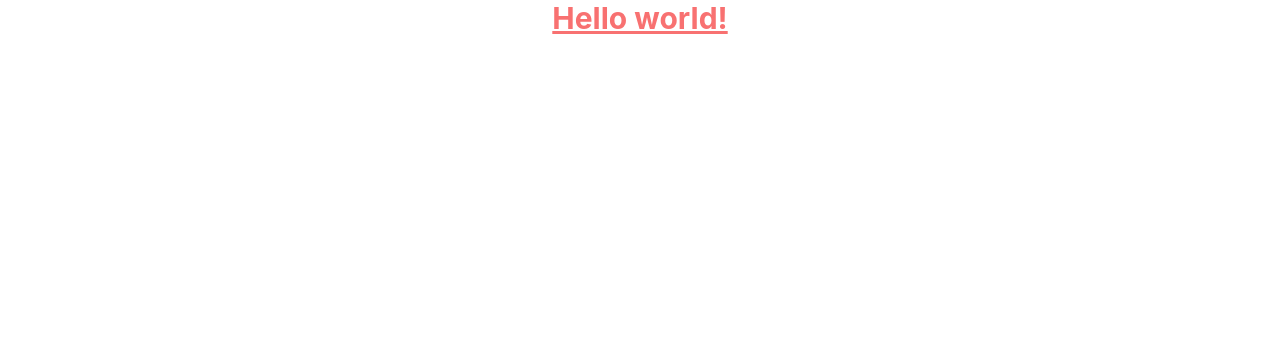
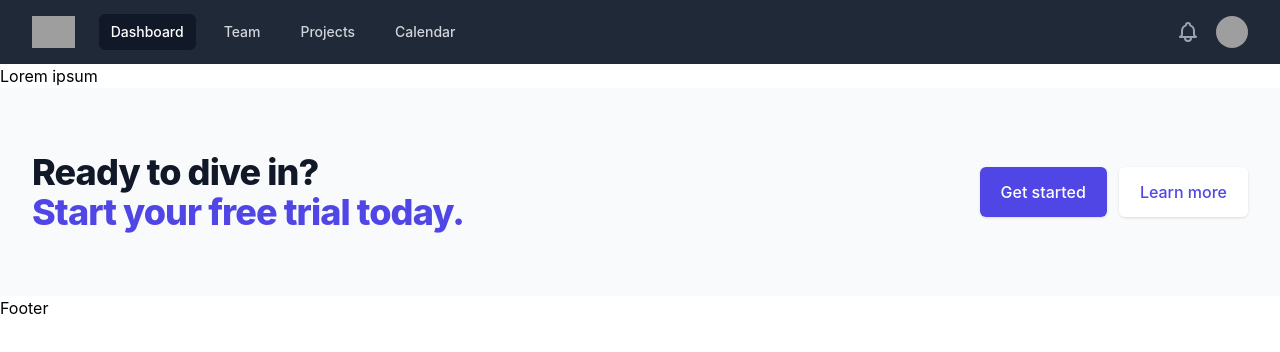
Before and after one commit to Shoyayeb/homeService-react, a React (Create React App) app: page / in a window 1280 px wide. Shown: the top 352 px of the page. Built offline with nearby package versions, Linux system fonts and the light colour scheme; grey boxes are pictures that could not be loaded.

Commit message:
folder structure

```diff
--- a/package.json
+++ b/package.json
@@ -3,6 +3,8 @@
   "version": "0.1.0",
   "private": true,
   "dependencies": {
+    "@headlessui/react": "^1.4.3",
+    "@heroicons/react": "^1.0.5",
     "@testing-library/jest-dom": "^5.16.1",
     "@testing-library/react": "^12.1.2",
     "@testing-library/user-event": "^13.5.0",
@@ -12,6 +14,7 @@
     "@types/react-dom": "^17.0.11",
     "react": "^17.0.2",
     "react-dom": "^17.0.2",
+    "react-router-dom": "6",
     "react-scripts": "5.0.0",
     "typescript": "^4.5.5",
     "web-vitals": "^2.1.4"
--- a/src/App.tsx
+++ b/src/App.tsx
@@ -1,12 +1,19 @@
-import React from 'react';
-import "./App.css";
+import React from "react";
+import { Route, Routes } from "react-router-dom";
+import Home from "./Pages/Home/Home";
+import Footer from "./Pages/Shared/Footer/Footer";
+import Navbar from "./Pages/Shared/Navbar/Navbar";
 
 function App() {
   return (
-    <div className="App">
-      <h1 className="text-3xl font-bold underline text-red-400">
-        Hello world!
-      </h1>
+    <div>
+      <Navbar />
+      <h1>Lorem ipsum</h1>
+      <Routes>
+        <Route path="/" element={<Home />} />
+        <Route path="/home" element={<Home />} />
+      </Routes>
+      <Footer />
     </div>
   );
 }
--- /dev/null
+++ b/src/Pages/Home/Home.tsx
@@ -0,0 +1,37 @@
+import React from "react";
+import { Link } from "react-router-dom";
+
+const Home = () => {
+  return (
+    <div className="bg-gray-50">
+      <div className="max-w-7xl mx-auto py-12 px-4 sm:px-6 lg:py-16 lg:px-8 lg:flex lg:items-center lg:justify-between">
+        <h2 className="text-3xl font-extrabold tracking-tight text-gray-900 sm:text-4xl">
+          <span className="block">Ready to dive in?</span>
+          <span className="block text-indigo-600">
+            Start your free trial today.
+          </span>
+        </h2>
+        <div className="mt-8 flex lg:mt-0 lg:flex-shrink-0">
+          <div className="inline-flex rounded-md shadow">
+            <Link
+              to="/home"
+              className="inline-flex items-center justify-center px-5 py-3 border border-transparent text-base font-medium rounded-md text-white bg-indigo-600 hover:bg-indigo-700"
+            >
+              Get started
+            </Link>
+          </div>
+          <div className="ml-3 inline-flex rounded-md shadow">
+            <Link
+              to="/login"
+              className="inline-flex items-center justify-center px-5 py-3 border border-transparent text-base font-medium rounded-md text-indigo-600 bg-white hover:bg-indigo-50"
+            >
+              Learn more
+            </Link>
+          </div>
+        </div>
+      </div>
+    </div>
+  );
+};
+
+export default Home;
--- /dev/null
+++ b/src/Pages/Shared/Footer/Footer.tsx
@@ -0,0 +1,11 @@
+import React from "react";
+
+const Footer = () => {
+  return (
+    <div>
+      <h1>Footer</h1>
+    </div>
+  );
+};
+
+export default Footer;
--- /dev/null
+++ b/src/Pages/Shared/Navbar/Navbar.tsx
@@ -0,0 +1,168 @@
+import { Disclosure, Menu, Transition } from "@headlessui/react";
+import { BellIcon, MenuIcon, XIcon } from "@heroicons/react/outline";
+import React, { Fragment } from "react";
+import { Link } from "react-router-dom";
+const Navbar = () => {
+  const navigation = [
+    { name: "Dashboard", to: "/home", current: true },
+    { name: "Team", to: "/login", current: false },
+    { name: "Projects", to: "/project", current: false },
+    { name: "Calendar", to: "/errrr", current: false },
+  ];
+  function classNames(...classes: any) {
+    return classes.filter(Boolean).join(" ");
+  }
+  return (
+    <Disclosure as="nav" className="bg-gray-800">
+      {({ open }) => (
+        <>
+          <div className="max-w-7xl mx-auto px-2 sm:px-6 lg:px-8">
+            <div className="relative flex items-center justify-between h-16">
+              <div className="absolute inset-y-0 left-0 flex items-center sm:hidden">
+                {/* Mobile menu button*/}
+                <Disclosure.Button className="inline-flex items-center justify-center p-2 rounded-md text-gray-400 hover:text-white hover:bg-gray-700 focus:outline-none focus:ring-2 focus:ring-inset focus:ring-white">
+                  <span className="sr-only">Open main menu</span>
+                  {open ? (
+                    <XIcon className="block h-6 w-6" aria-hidden="true" />
+                  ) : (
+                    <MenuIcon className="block h-6 w-6" aria-hidden="true" />
+                  )}
+                </Disclosure.Button>
+              </div>
+              <div className="flex-1 flex items-center justify-center sm:items-stretch sm:justify-start">
+                <div className="flex-shrink-0 flex items-center">
+                  <img
+                    className="block lg:hidden h-8 w-auto"
+                    src="https://tailwindui.com/img/logos/workflow-mark-indigo-500.svg"
+                    alt="Workflow"
+                  />
+                  <img
+                    className="hidden lg:block h-8 w-auto"
+                    src="https://tailwindui.com/img/logos/workflow-logo-indigo-500-mark-white-text.svg"
+                    alt="Workflow"
+                  />
+                </div>
+                <div className="hidden sm:block sm:ml-6">
+                  <div className="flex space-x-4">
+                    {navigation.map((item) => (
+                      <Link
+                        key={item.name}
+                        to={item.to}
+                        className={classNames(
+                          item.current
+                            ? "bg-gray-900 text-white"
+                            : "text-gray-300 hover:bg-gray-700 hover:text-white",
+                          "px-3 py-2 rounded-md text-sm font-medium"
+                        )}
+                        aria-current={item.current ? "page" : undefined}
+                      >
+                        {item.name}
+                      </Link>
+                    ))}
+                  </div>
+                </div>
+              </div>
+              <div className="absolute inset-y-0 right-0 flex items-center pr-2 sm:static sm:inset-auto sm:ml-6 sm:pr-0">
+                <button
+                  type="button"
+                  className="bg-gray-800 p-1 rounded-full text-gray-400 hover:text-white focus:outline-none focus:ring-2 focus:ring-offset-2 focus:ring-offset-gray-800 focus:ring-white"
+                >
+                  <span className="sr-only">View notifications</span>
+                  <BellIcon className="h-6 w-6" aria-hidden="true" />
+                </button>
+
+                {/* Profile dropdown */}
+                <Menu as="div" className="ml-3 relative">
+                  <div>
+                    <Menu.Button className="bg-gray-800 flex text-sm rounded-full focus:outline-none focus:ring-2 focus:ring-offset-2 focus:ring-offset-gray-800 focus:ring-white">
+                      <span className="sr-only">Open user menu</span>
+                      <img
+                        className="h-8 w-8 rounded-full"
+                        src="https://images.unsplash.com/photo-1472099645785-5658abf4ff4e?ixlib=rb-1.2.1&ixid=eyJhcHBfaWQiOjEyMDd9&auto=format&fit=facearea&facepad=2&w=256&h=256&q=80"
+                        alt=""
+                      />
+                    </Menu.Button>
+                  </div>
+                  <Transition
+                    as={Fragment}
+                    enter="transition ease-out duration-100"
+                    enterFrom="transform opacity-0 scale-95"
+                    enterTo="transform opacity-100 scale-100"
+                    leave="transition ease-in duration-75"
+                    leaveFrom="transform opacity-100 scale-100"
+                    leaveTo="transform opacity-0 scale-95"
+                  >
+                    <Menu.Items className="origin-top-right absolute right-0 mt-2 w-48 rounded-md shadow-lg py-1 bg-white ring-1 ring-black ring-opacity-5 focus:outline-none">
+                      <Menu.Item>
+                        {({ active }) => (
+                          <a
+                            href="#"
+                            className={classNames(
+                              active ? "bg-gray-100" : "",
+                              "block px-4 py-2 text-sm text-gray-700"
+                            )}
+                          >
+                            Your Profile
+                          </a>
+                        )}
+                      </Menu.Item>
+                      <Menu.Item>
+                        {({ active }) => (
+                          <a
+                            href="#"
+                            className={classNames(
+                              active ? "bg-gray-100" : "",
+                              "block px-4 py-2 text-sm text-gray-700"
+                            )}
+                          >
+                            Settings
+                          </a>
+                        )}
+                      </Menu.Item>
+                      <Menu.Item>
+                        {({ active }) => (
+                          <a
+                            href="#"
+                            className={classNames(
+                              active ? "bg-gray-100" : "",
+                              "block px-4 py-2 text-sm text-gray-700"
+                            )}
+                          >
+                            Sign out
+                          </a>
+                        )}
+                      </Menu.Item>
+                    </Menu.Items>
+                  </Transition>
+                </Menu>
+              </div>
+            </div>
+          </div>
+
+          <Disclosure.Panel className="sm:hidden">
+            <div className="px-2 pt-2 pb-3 space-y-1">
+              {navigation.map((item) => (
+                <Disclosure.Button
+                  key={item.name}
+                  as="a"
+                  href={item.to}
+                  className={classNames(
+                    item.current
+                      ? "bg-gray-900 text-white"
+                      : "text-gray-300 hover:bg-gray-700 hover:text-white",
+                    "block px-3 py-2 rounded-md text-base font-medium"
+                  )}
+                  aria-current={item.current ? "page" : undefined}
+                >
+                  {item.name}
+                </Disclosure.Button>
+              ))}
+            </div>
+          </Disclosure.Panel>
+        </>
+      )}
+    </Disclosure>
+  );
+};
+
+export default Navbar;
--- a/src/index.tsx
+++ b/src/index.tsx
@@ -1,14 +1,16 @@
-import React from 'react';
-import ReactDOM from 'react-dom';
-import './index.css';
-import App from './App';
-import reportWebVitals from './reportWebVitals';
-
+import React from "react";
+import ReactDOM from "react-dom";
+import { BrowserRouter } from "react-router-dom";
+import App from "./App";
+import "./index.css";
+import reportWebVitals from "./reportWebVitals";
 ReactDOM.render(
   <React.StrictMode>
-    <App />
+    <BrowserRouter>
+      <App />
+    </BrowserRouter>
   </React.StrictMode>,
-  document.getElementById('root')
+  document.getElementById("root")
 );
 
 // If you want to start measuring performance in your app, pass a function
```
Also changed, not shown: 2 other files (tests, documents, lock files or other folders).
